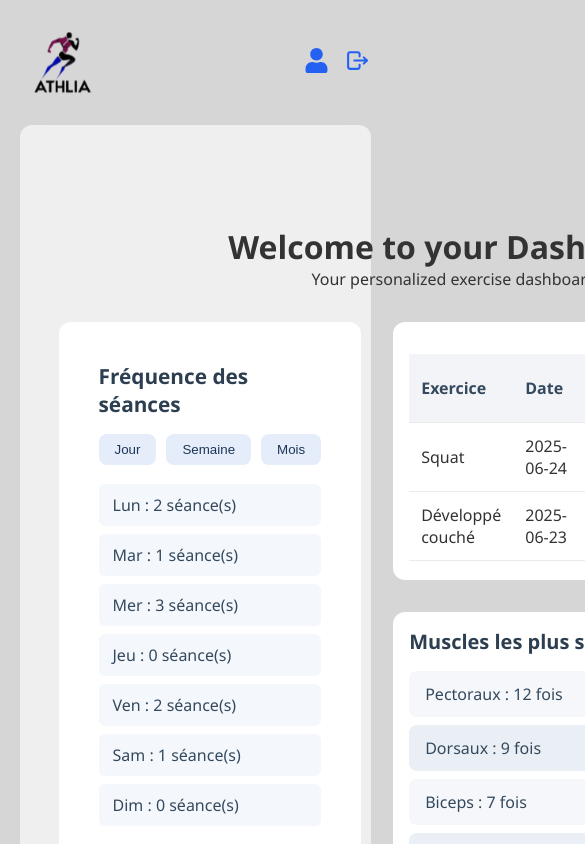
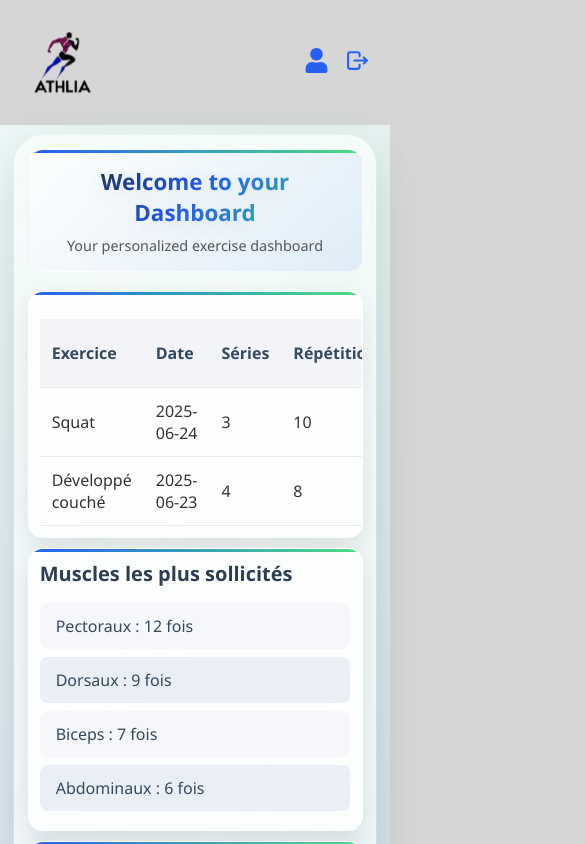
Before and after one commit to HLS-976/athlia-project, a React (Vite) app in the folder frontend/: page /dashboard in a window 390 px wide. Shown: the top 844 px of the page, 585 px wide, since content can reach past the window. Built offline with nearby package versions, Linux system fonts and the light colour scheme; no server answers; sample sign-in values are in the browser's storage.

Commit message:
Enhance Dashboard styling with responsive design, improved layout, and new background gradients. Update grid structure for better content organization and add hover effects for interactive elements.

```diff
--- a/frontend/src/Pages/Dashboard/DashBoard.css
+++ b/frontend/src/Pages/Dashboard/DashBoard.css
@@ -1,47 +1,227 @@
 #Dashboard-Container {
   display: flex;
   justify-content: center;
+  min-height: 100vh;
+  background: linear-gradient(135deg, #f8fafc 0%, #e2e8f0 50%, #cbd5e1 100%);
+  padding: 15px;
+  position: relative;
+}
+
+#Dashboard-Container::before {
+  content: '';
+  position: absolute;
+  inset: 0;
+  background: linear-gradient(45deg, rgba(36, 96, 242, 0.05) 0%, rgba(74, 222, 128, 0.05) 100%);
+  z-index: 0;
 }
 
 #Dashboard-Content {
   display: grid;
-  grid-template-columns: 1fr 1fr;
+  grid-template-columns: 1fr 1fr 1fr;
   grid-template-areas:
-    "welcome-message welcome-message"
-    "left-panel right-top"
-    "left-panel right-bottom"
-    "full-bottom full-bottom";
-  gap: 2rem;
-  background-color: rgba(255, 255, 255, 0.6);
-  backdrop-filter: blur(10px);
-  -webkit-backdrop-filter: blur(10px);
-  width: 90%;
-  border-radius: 12px;
-  padding: 100px 10%;
+    "welcome-message welcome-message welcome-message"
+    "advice advice advice"
+    "history muscles frequency"
+    "progress progress progress";
+  gap: 1rem;
+  background: var(--gradient-bg);
+  backdrop-filter: blur(20px);
+  -webkit-backdrop-filter: blur(20px);
+  width: 98%;
+  max-width: 1600px;
+  border-radius: var(--radius);
+  padding: 2rem;
+  border: 1px solid var(--white-trans);
+  box-shadow: 0 25px 50px var(--shadow), 0 0 0 1px var(--white-trans);
+  position: relative;
+  z-index: 1;
+}
+
+#Dashboard-Content::before {
+  content: '';
+  position: absolute;
+  inset: -15px;
+  background: linear-gradient(45deg, rgba(36, 96, 242, 0.1), rgba(74, 222, 128, 0.1));
+  border-radius: calc(var(--radius) + 15px);
+  z-index: -1;
+  opacity: 0.5;
+  filter: blur(15px);
 }
 
 #welcome-message {
   grid-area: welcome-message;
   text-align: center;
-}
-#frequency {
-  grid-area: left-panel;
-}
-#history {
-  grid-area: right-top;
-}
-#muscles {
-  grid-area: right-bottom;
-}
-#progress {
-  grid-area: full-bottom;
+  background: linear-gradient(135deg, rgba(255, 255, 255, 0.8) 0%, rgba(36, 96, 242, 0.1) 100%);
+  border-radius: 15px;
+  padding: 1.5rem;
+  border: 1px solid var(--white-trans);
+  backdrop-filter: blur(10px);
+  position: relative;
+  overflow: hidden;
 }
 
+#welcome-message::before {
+  content: '';
+  position: absolute;
+  top: 0;
+  left: 0;
+  right: 0;
+  height: 3px;
+  background: var(--gradient);
+  border-radius: 15px 15px 0 0;
+}
+
+#welcome-message h1 {
+  font-size: 2rem;
+  font-weight: 800;
+  margin: 0 0 0.5rem 0;
+  background: var(--gradient-text);
+  -webkit-background-clip: text;
+  -webkit-text-fill-color: transparent;
+  background-clip: text;
+  text-shadow: 0 4px 20px var(--shadow);
+}
+
+#welcome-message p {
+  font-size: 1rem;
+  color: var(--gray);
+  margin: 0;
+  font-weight: 500;
+}
+
+#advice {
+  grid-area: advice;
+}
+
+#frequency {
+  grid-area: frequency;
+}
+
+#history {
+  grid-area: history;
+}
+
+#muscles {
+  grid-area: muscles;
+}
+
+#progress {
+  grid-area: progress;
+}
+
+#advice,
 #frequency,
 #history,
 #muscles,
 #progress {
-  background: white;
-  border-radius: 12px;
+  background: rgba(255, 255, 255, 0.8);
+  border-radius: 15px;
   padding: 1rem;
+  border: 1px solid var(--white-trans);
+  backdrop-filter: blur(10px);
+  box-shadow: 0 8px 25px var(--shadow);
+  transition: var(--transition);
+  position: relative;
+  overflow: hidden;
+  min-height: 180px;
+  display: flex;
+  flex-direction: column;
 }
+
+#advice::before,
+#frequency::before,
+#history::before,
+#muscles::before,
+#progress::before {
+  content: '';
+  position: absolute;
+  top: 0;
+  left: 0;
+  right: 0;
+  height: 3px;
+  background: var(--gradient);
+  border-radius: 15px 15px 0 0;
+}
+
+#advice:hover,
+#frequency:hover,
+#history:hover,
+#muscles:hover,
+#progress:hover {
+  transform: translateY(-3px);
+  box-shadow: 0 15px 35px rgba(36, 96, 242, 0.2);
+  background: rgba(255, 255, 255, 0.9);
+}
+
+/* Responsive Design */
+@media (max-width: 1200px) {
+  #Dashboard-Content {
+    grid-template-columns: 1fr 1fr;
+    grid-template-areas:
+      "welcome-message welcome-message"
+      "advice advice"
+      "history muscles"
+      "frequency progress";
+    padding: 1.5rem;
+  }
+}
+
+@media (max-width: 768px) {
+  #Dashboard-Container {
+    padding: 10px;
+  }
+
+  #Dashboard-Content {
+    grid-template-columns: 1fr;
+    grid-template-areas:
+      "welcome-message"
+      "advice"
+      "history"
+      "muscles"
+      "frequency"
+      "progress";
+    padding: 1rem;
+    gap: 0.8rem;
+  }
+
+  #welcome-message h1 {
+    font-size: 1.6rem;
+  }
+
+  #welcome-message p {
+    font-size: 0.9rem;
+  }
+
+  #advice,
+  #frequency,
+  #history,
+  #muscles,
+  #progress {
+    min-height: 150px;
+    padding: 0.8rem;
+  }
+}
+
+@media (max-width: 480px) {
+  #Dashboard-Content {
+    padding: 0.8rem;
+    gap: 0.6rem;
+  }
+
+  #welcome-message {
+    padding: 1rem;
+  }
+
+  #welcome-message h1 {
+    font-size: 1.4rem;
+  }
+
+  #advice,
+  #frequency,
+  #history,
+  #muscles,
+  #progress {
+    padding: 0.7rem;
+    min-height: 130px;
+  }
+}
```
